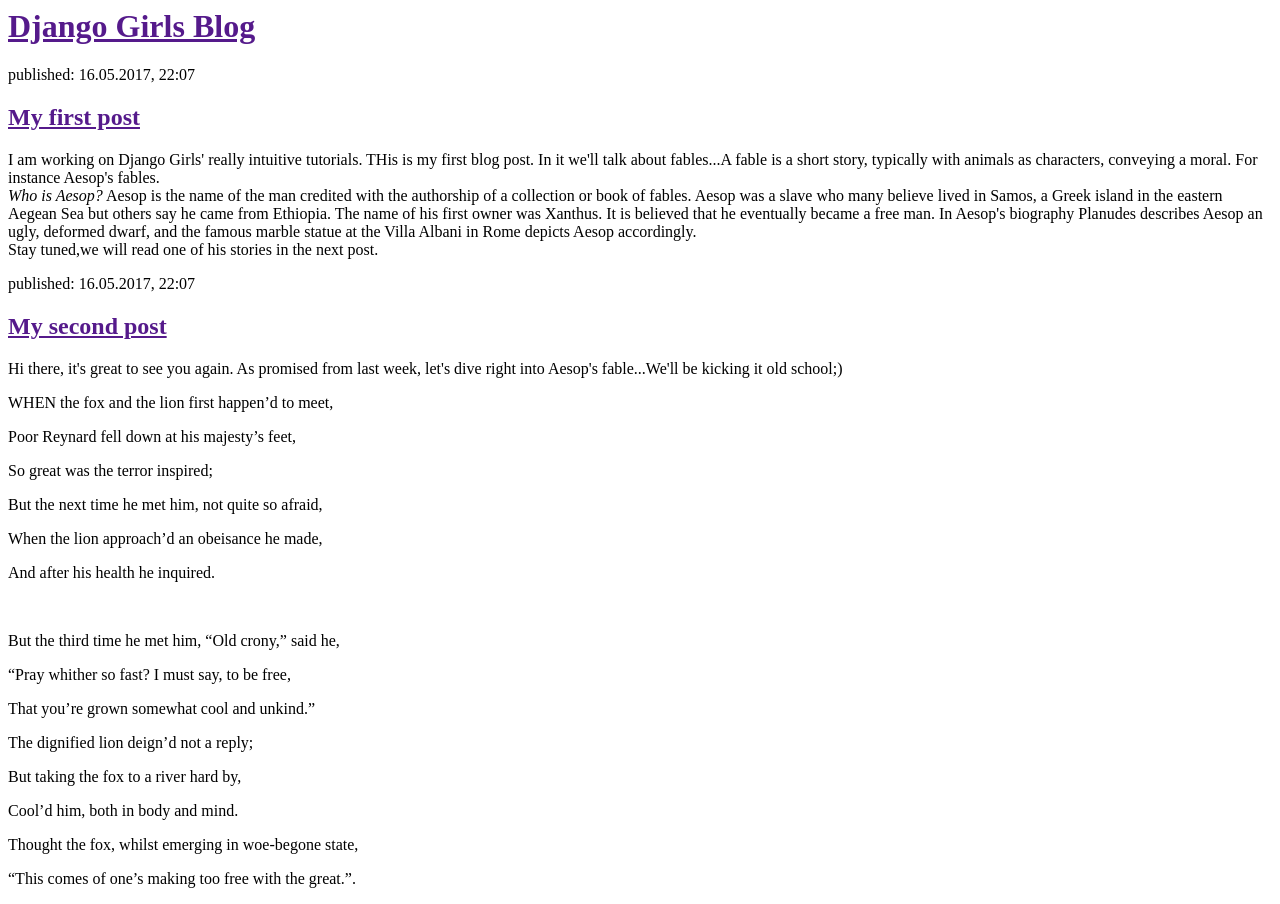
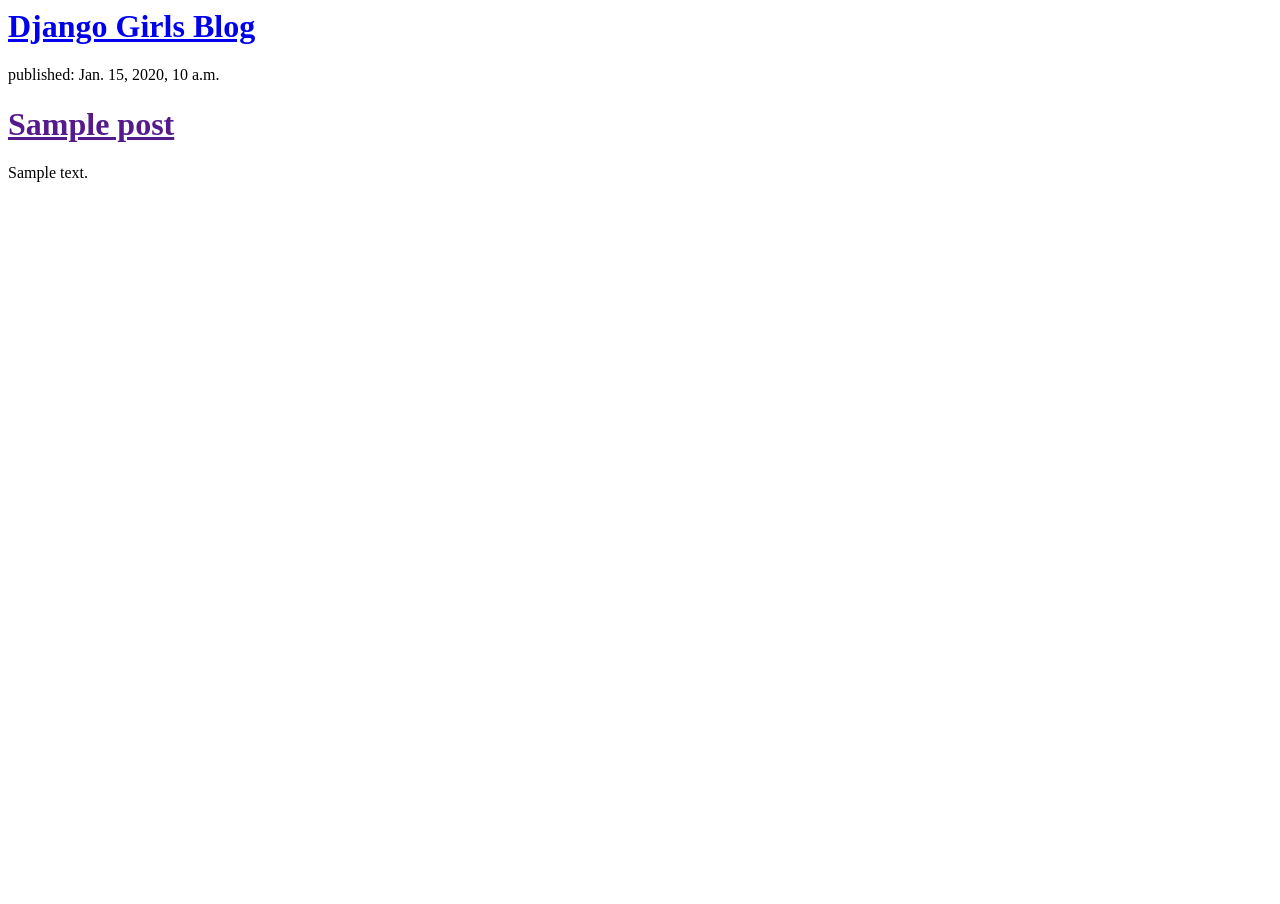
Before and after one commit to hazelapondi/My-first-Django-blog, a Django app: template blog/templates/blog/post_list.html in a window 1280 px wide. After the commit the page ends 182 px from the top, so only its background shows below. Run offline with Django 3.2, Linux system fonts and the light colour scheme; the template is opened without the code that fills it: values that come from a table or form of the project are taken from there, others are empty; tables that the repository leaves empty hold one stand-in row (values such as "Sample post").

Commit message:
Modified templates to display posts from database.

```diff
--- a/blog/templates/blog/post_list.html
+++ b/blog/templates/blog/post_list.html
@@ -4,36 +4,16 @@
     </head>
     <body>
         <div>
-            <h1><a href="">Django Girls Blog</a></h1>
+            <h1><a href="/">Django Girls Blog</a></h1>
         </div>
 
-        <div>
-            <p>published: 16.05.2017, 22:07</p>
-            <h2><a href="">My first post</a></h2>
-            <p>I am working on Django Girls' really intuitive tutorials. THis is my first blog post. In it we'll talk about fables...A fable is a short story, typically with animals as characters, conveying a moral. For instance Aesop's fables.<br><em>Who is Aesop?</em> Aesop is the name of the man credited with the authorship of a collection or book of  fables. Aesop was a slave who many believe lived in Samos, a Greek island in the eastern Aegean Sea but others say he came from Ethiopia. The name of his first owner was Xanthus. It is believed that he eventually became a free man. In Aesop's biography Planudes describes Aesop an ugly, deformed dwarf, and the famous marble statue at the Villa Albani in Rome depicts Aesop accordingly.<br>Stay tuned,we will read one of his stories in the next post.</p>
-        </div>
+        {% for post in posts %}
+            <div>
+                <p>published: {{ post.published_date}} </p>
+                <h1><a href=""> {{ post.title }} </a></h1>
+                <p> {{ post.text|linebreaksbr }} </p>
+            </div>
+        {% endfor %}
 
-        <div>
-            <p>published: 16.05.2017, 22:07</p>
-            <h2><a href="">My second post</a></h2>
-            <p>Hi there, it's great to see you again. As promised from last week, let's dive right into Aesop's fable...We'll be kicking it old school;)</p>
-
-			<p>WHEN the fox and the lion first happen’d to meet,</p>
-			<p>Poor Reynard fell down at his majesty’s feet,</p>
-			<p>So great was the terror inspired;</p>
-			<p>But the next time he met him, not quite so afraid,</p>
-			<p>When the lion approach’d an obeisance he made,</p>
-			<p>And after his health he inquired.</p><br>
-
-			<p>But the third time he met him, “Old crony,” said he,</p>
-			<p>“Pray whither so fast? I must say, to be free,</p>
-			<p>That you’re grown somewhat cool and unkind.”</p>
-			<p>The dignified lion deign’d not a reply;</p>
-			<p>But taking the fox to a river hard by,</p>
-			<p>Cool’d him, both in body and mind.</p>
-
-			<p>Thought the fox, whilst emerging in woe-begone state,</p>
-			<p>“This comes of one’s making too free with the great.”.</p>
-        </div>
     </body>
 </html>
```
Also changed, not shown: blog/views.py (+10 -1 lines), 2 other files.
